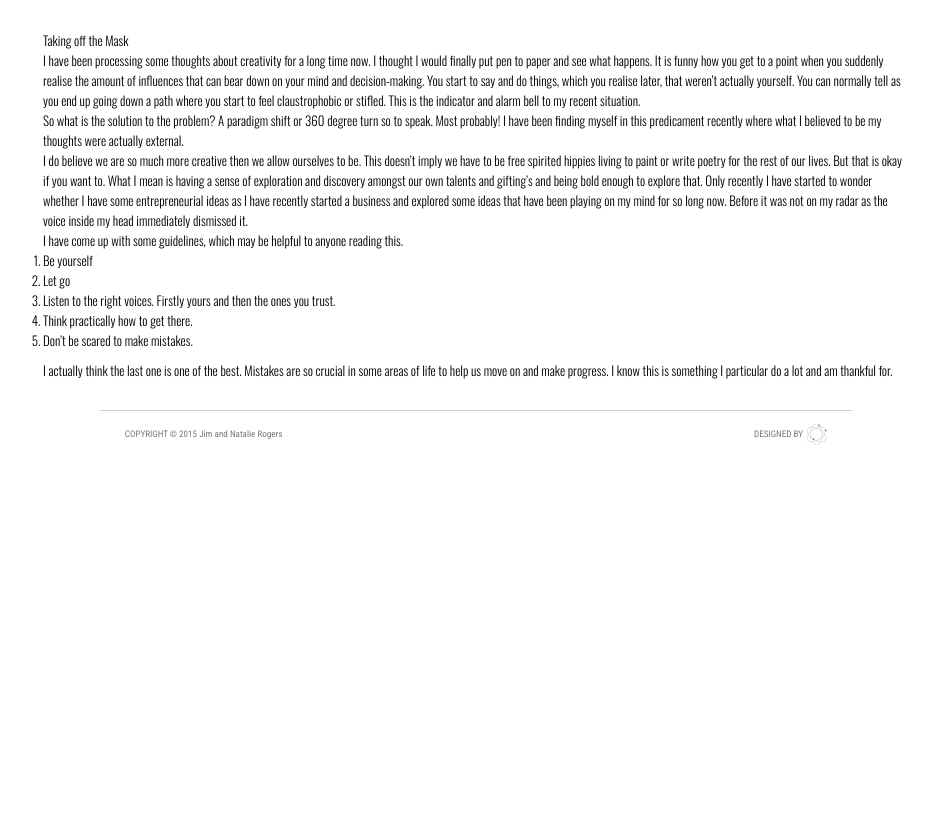
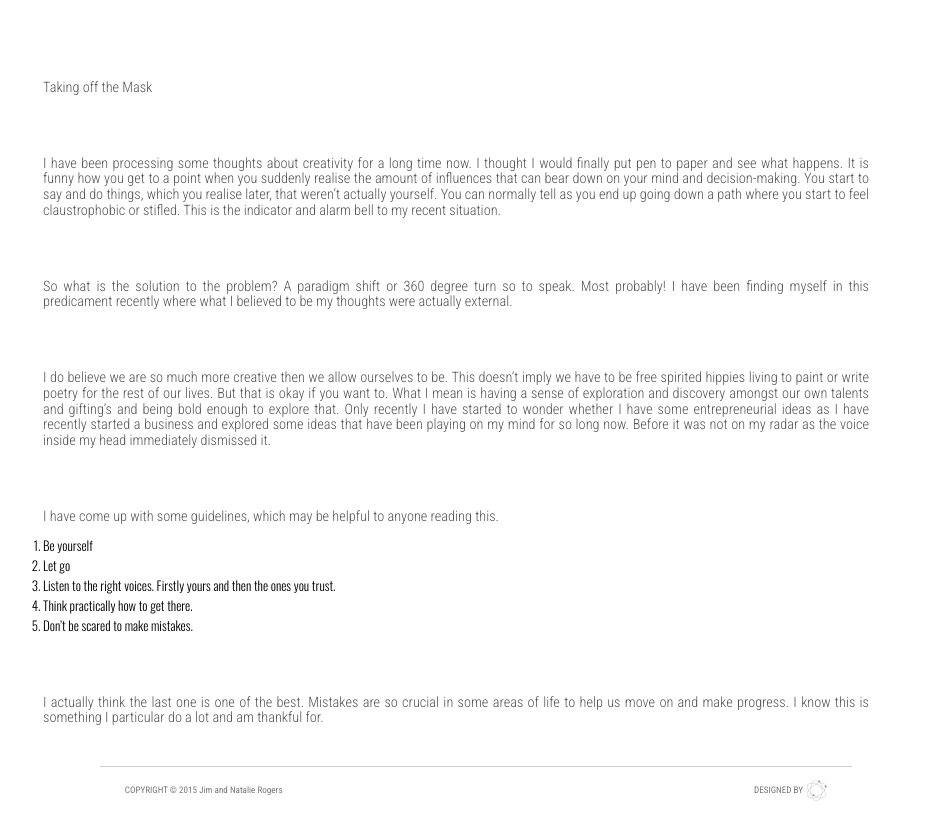
Before and after one commit to JimRogers/jimrogerswebsite, a Jekyll site: the page built from _posts/2015-07-09-taking-off-the-mask.markdown, in a window 1280 px wide. Shown: the part 700-1525 px from the top of the page, without its empty margins (164-1097 px from the left). Built offline with Jekyll 4.4.1, drawn with Linux system fonts in a browser that asks for light colours; before the commit the page ends 1169 px from its top, so only the background shows below that.

Commit message:
Add font styling to single post

```diff
--- a/css/style.css
+++ b/css/style.css
@@ -425,6 +425,16 @@ Blog Section
   padding-top:50px;
   padding-right:40px;
 }
+#blog-text p {
+  font-family: "Roboto condensed";
+  color:#545454 !important;
+  font-size: 1.1em !important;
+  line-height: 1.1em !important;
+  text-align:justify;
+  padding-bottom:10px;
+  padding-top:50px;
+  padding-right:40px;
+}
 .blog h3 {
   font-family:"Notera";
   text-align:center;
```
